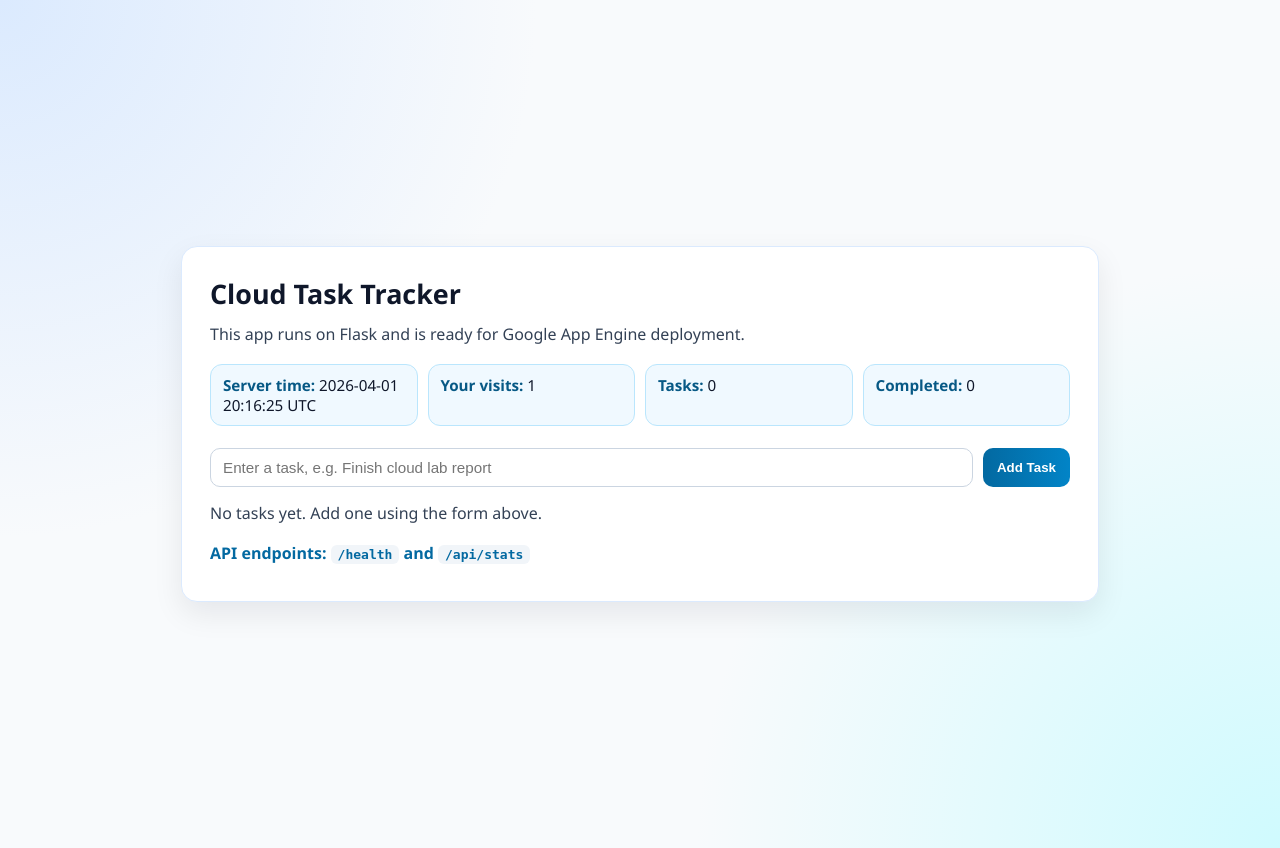
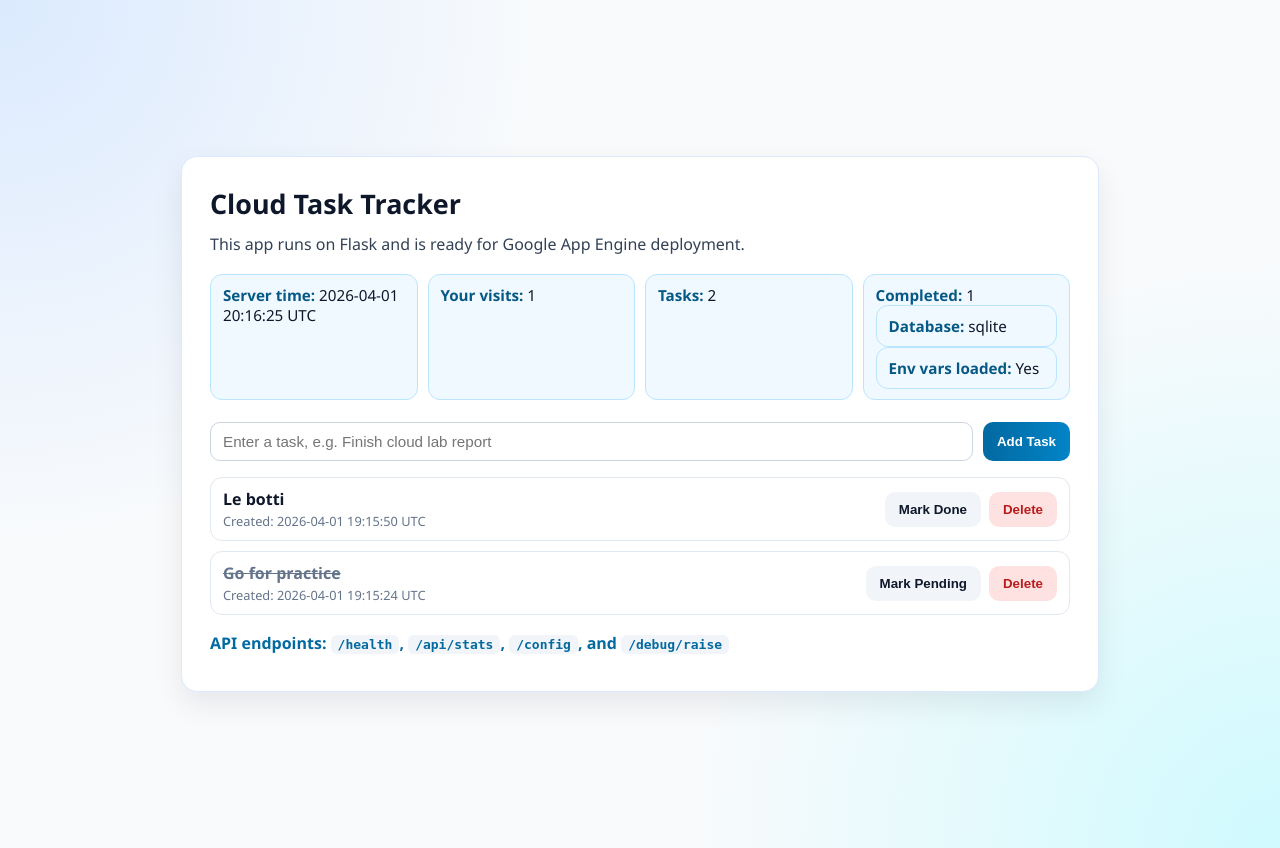
Before and after one commit to Humpho10/gae-flask-lab, a Flask app: page / in a window 1280 px wide. Run offline with Flask 3, Linux system fonts and the light colour scheme; data comes from the database, SQL or seed files in the repository; some libraries are stand-ins or nearby versions.

Commit message:
2nd Commit
Updated the code to include databases for my backend.

```diff
--- a/main.py
+++ b/main.py
@@ -1,81 +1,220 @@
 from datetime import datetime, timezone
+from pathlib import Path
+import logging
+import os
+import sqlite3
 from threading import Lock
-import os
+from typing import Any
 
 from flask import Flask, jsonify, redirect, render_template, request, session, url_for
 
+try:
+    import psycopg2
+    from psycopg2.extras import RealDictCursor
+except ImportError:  # pragma: no cover - fallback for local dev if package is missing
+    psycopg2 = None
+    RealDictCursor = None
+
+
+BASE_DIR = Path(__file__).resolve().parent
+
 app = Flask(__name__)
 app.config["SECRET_KEY"] = os.environ.get("FLASK_SECRET_KEY", "dev-secret-change-me")
+app.config["DATABASE_URL"] = os.environ.get("DATABASE_URL", f"sqlite:///{BASE_DIR / 'tasks.db'}")
 
-TASKS: list[dict[str, object]] = []
-TASK_ID = 1
-TASKS_LOCK = Lock()
+logging.basicConfig(level=logging.INFO, format="%(asctime)s %(levelname)s %(name)s: %(message)s")
+app.logger.setLevel(logging.INFO)
+
+DB_LOCK = Lock()
 
 
 def utc_now() -> str:
     return datetime.now(timezone.utc).strftime("%Y-%m-%d %H:%M:%S UTC")
 
 
+def _normalize_database_url() -> str:
+    database_url = app.config["DATABASE_URL"]
+    if database_url.startswith("postgres://"):
+        return "postgresql://" + database_url[len("postgres://") :]
+    return database_url
+
+
+def _database_backend() -> str:
+    database_url = _normalize_database_url()
+    return "postgresql" if database_url.startswith("postgresql://") else "sqlite"
+
+
+def _open_database_connection() -> tuple[str, Any]:
+    backend = _database_backend()
+    database_url = _normalize_database_url()
+
+    if backend == "postgresql":
+        if psycopg2 is None:
+            raise RuntimeError("psycopg2-binary is not installed")
+        connection = psycopg2.connect(database_url, cursor_factory=RealDictCursor)
+        return backend, connection
+
+    sqlite_path = database_url.replace("sqlite:///", "", 1)
+    connection = sqlite3.connect(sqlite_path, timeout=10)
+    connection.row_factory = sqlite3.Row
+    connection.execute("PRAGMA foreign_keys = ON")
+    return backend, connection
+
+
+def _initialize_database() -> None:
+    schema_sql = """
+    CREATE TABLE IF NOT EXISTS tasks (
+        id INTEGER PRIMARY KEY AUTOINCREMENT,
+        title TEXT NOT NULL,
+        done BOOLEAN NOT NULL DEFAULT 0,
+        created_at TEXT NOT NULL
+    )
+    """
+
+    with DB_LOCK:
+        backend, connection = _open_database_connection()
+        try:
+            cursor = connection.cursor()
+            if backend == "postgresql":
+                cursor.execute(
+                    """
+                    CREATE TABLE IF NOT EXISTS tasks (
+                        id SERIAL PRIMARY KEY,
+                        title TEXT NOT NULL,
+                        done BOOLEAN NOT NULL DEFAULT FALSE,
+                        created_at TEXT NOT NULL
+                    )
+                    """
+                )
+            else:
+                cursor.execute(schema_sql)
+            connection.commit()
+        finally:
+            connection.close()
+
+
+def _fetch_tasks() -> list[dict[str, Any]]:
+    backend, connection = _open_database_connection()
+    try:
+        cursor = connection.cursor()
+        cursor.execute("SELECT id, title, done, created_at FROM tasks ORDER BY id DESC")
+        rows = cursor.fetchall()
+        tasks: list[dict[str, Any]] = []
+        for row in rows:
+            if backend == "postgresql":
+                task = {
+                    "id": int(row["id"]),
+                    "title": row["title"],
+                    "done": bool(row["done"]),
+                    "created_at": str(row["created_at"]),
+                }
+            else:
+                task = {
+                    "id": int(row["id"]),
+                    "title": row["title"],
+                    "done": bool(row["done"]),
+                    "created_at": str(row["created_at"]),
+                }
+            tasks.append(task)
+        return tasks
+    finally:
+        connection.close()
+
+
 def task_counts() -> tuple[int, int]:
-    total = len(TASKS)
-    completed = sum(1 for task in TASKS if task["done"])
+    tasks = _fetch_tasks()
+    total = len(tasks)
+    completed = sum(1 for task in tasks if task["done"])
     return total, completed
+
+
+def _database_flags() -> dict[str, object]:
+    return {
+        "database_configured": bool(os.environ.get("DATABASE_URL")),
+        "secret_key_loaded": bool(os.environ.get("FLASK_SECRET_KEY")),
+        "database_backend": _database_backend(),
+    }
 
 
 @app.get("/")
 def home() -> str:
     session["visits"] = int(session.get("visits", 0)) + 1
+    tasks = _fetch_tasks()
     total, completed = task_counts()
     return render_template(
         "index.html",
         current_time=utc_now(),
         visits=session["visits"],
-        tasks=TASKS,
+        tasks=tasks,
         total_tasks=total,
         completed_tasks=completed,
         pending_tasks=total - completed,
+        **_database_flags(),
     )
 
 
 @app.post("/tasks")
 def add_task():
-    global TASK_ID
     title = request.form.get("title", "").strip()
     if not title:
         return redirect(url_for("home"))
 
-    with TASKS_LOCK:
-        TASKS.append(
-            {
-                "id": TASK_ID,
-                "title": title,
-                "done": False,
-                "created_at": utc_now(),
-            }
-        )
-        TASK_ID += 1
+    with DB_LOCK:
+        backend, connection = _open_database_connection()
+        try:
+            cursor = connection.cursor()
+            if backend == "postgresql":
+                cursor.execute(
+                    "INSERT INTO tasks (title, done, created_at) VALUES (%s, %s, %s)",
+                    (title, False, utc_now()),
+                )
+            else:
+                cursor.execute(
+                    "INSERT INTO tasks (title, done, created_at) VALUES (?, ?, ?)",
+                    (title, 0, utc_now()),
+                )
+            connection.commit()
+        finally:
+            connection.close()
 
     return redirect(url_for("home"))
 
 
 @app.post("/tasks/<int:task_id>/toggle")
 def toggle_task(task_id: int):
-    with TASKS_LOCK:
-        for task in TASKS:
-            if task["id"] == task_id:
-                task["done"] = not bool(task["done"])
-                break
+    with DB_LOCK:
+        backend, connection = _open_database_connection()
+        try:
+            cursor = connection.cursor()
+            cursor.execute("SELECT done FROM tasks WHERE id = %s" if backend == "postgresql" else "SELECT done FROM tasks WHERE id = ?", (task_id,))
+            row = cursor.fetchone()
+            if row is not None:
+                current_done = bool(row["done"] if backend == "postgresql" else row[0])
+                new_done = not current_done
+                cursor.execute(
+                    "UPDATE tasks SET done = %s WHERE id = %s" if backend == "postgresql" else "UPDATE tasks SET done = ? WHERE id = ?",
+                    (new_done, task_id) if backend == "postgresql" else (1 if new_done else 0, task_id),
+                )
+                connection.commit()
+        finally:
+            connection.close()
 
     return redirect(url_for("home"))
 
 
 @app.post("/tasks/<int:task_id>/delete")
 def delete_task(task_id: int):
-    with TASKS_LOCK:
-        for index, task in enumerate(TASKS):
-            if task["id"] == task_id:
-                TASKS.pop(index)
-                break
+    with DB_LOCK:
+        backend, connection = _open_database_connection()
+        try:
+            cursor = connection.cursor()
+            cursor.execute(
+                "DELETE FROM tasks WHERE id = %s" if backend == "postgresql" else "DELETE FROM tasks WHERE id = ?",
+                (task_id,),
+            )
+            connection.commit()
+        finally:
+            connection.close()
 
     return redirect(url_for("home"))
 
@@ -89,8 +228,20 @@ def api_stats() -> tuple[dict[str, object], int]:
         "total_tasks": total,
         "completed_tasks": completed,
         "pending_tasks": total - completed,
+        **_database_flags(),
     }
     return jsonify(payload), 200
+
+
+@app.get("/config")
+def config_status() -> tuple[dict[str, object], int]:
+    return jsonify(_database_flags()), 200
+
+
+@app.get("/debug/raise")
+def debug_raise() -> tuple[dict[str, str], int]:
+    app.logger.error("Intentional debug error triggered for Railway log demonstration")
+    raise RuntimeError("Intentional Railway logging demo error")
 
 
 @app.get("/health")
@@ -100,4 +251,8 @@ def health() -> tuple[dict[str, str], int]:
 
 if __name__ == "__main__":
     # Local development server
+    _initialize_database()
     app.run(host="127.0.0.1", port=8080, debug=True)
+
+
+_initialize_database()
--- a/requirements.txt
+++ b/requirements.txt
@@ -1,2 +1,3 @@
 Flask==3.1.0
 gunicorn==23.0.0
+psycopg2-binary==2.9.10
--- /dev/null
+++ b/sample_data.sql
@@ -0,0 +1,3 @@
+INSERT INTO tasks (title, done, created_at) VALUES
+('Set up Railway environment variables', FALSE, '2026-04-01 12:00:00 UTC'),
+('Verify database connection', TRUE, '2026-04-01 12:10:00 UTC');
--- /dev/null
+++ b/schema.sql
@@ -0,0 +1,6 @@
+CREATE TABLE IF NOT EXISTS tasks (
+    id SERIAL PRIMARY KEY,
+    title TEXT NOT NULL,
+    done BOOLEAN NOT NULL DEFAULT FALSE,
+    created_at TEXT NOT NULL
+);
--- a/templates/index.html
+++ b/templates/index.html
@@ -159,6 +159,13 @@
           </div>
           <div class="pill">
             <span class="label">Completed:</span> {{ completed_tasks }}
+            <div class="pill">
+              <span class="label">Database:</span> {{ database_backend }}
+            </div>
+            <div class="pill">
+              <span class="label">Env vars loaded:</span>
+              {{ "Yes" if database_configured else "No" }}
+            </div>
           </div>
         </div>
 
@@ -207,7 +214,8 @@
         {% endif %}
 
         <p class="ok">
-          API endpoints: <code>/health</code> and <code>/api/stats</code>
+          API endpoints: <code>/health</code>, <code>/api/stats</code>,
+          <code>/config</code>, and <code>/debug/raise</code>
         </p>
       </section>
     </main>
```
Also changed, not shown: lab_submission.txt (added, +12 -0 lines), railway_report.md (added, +55 -0 lines), submission_url.txt (+4 -4 lines), README.md, tasks.db (added), 2 other files.
